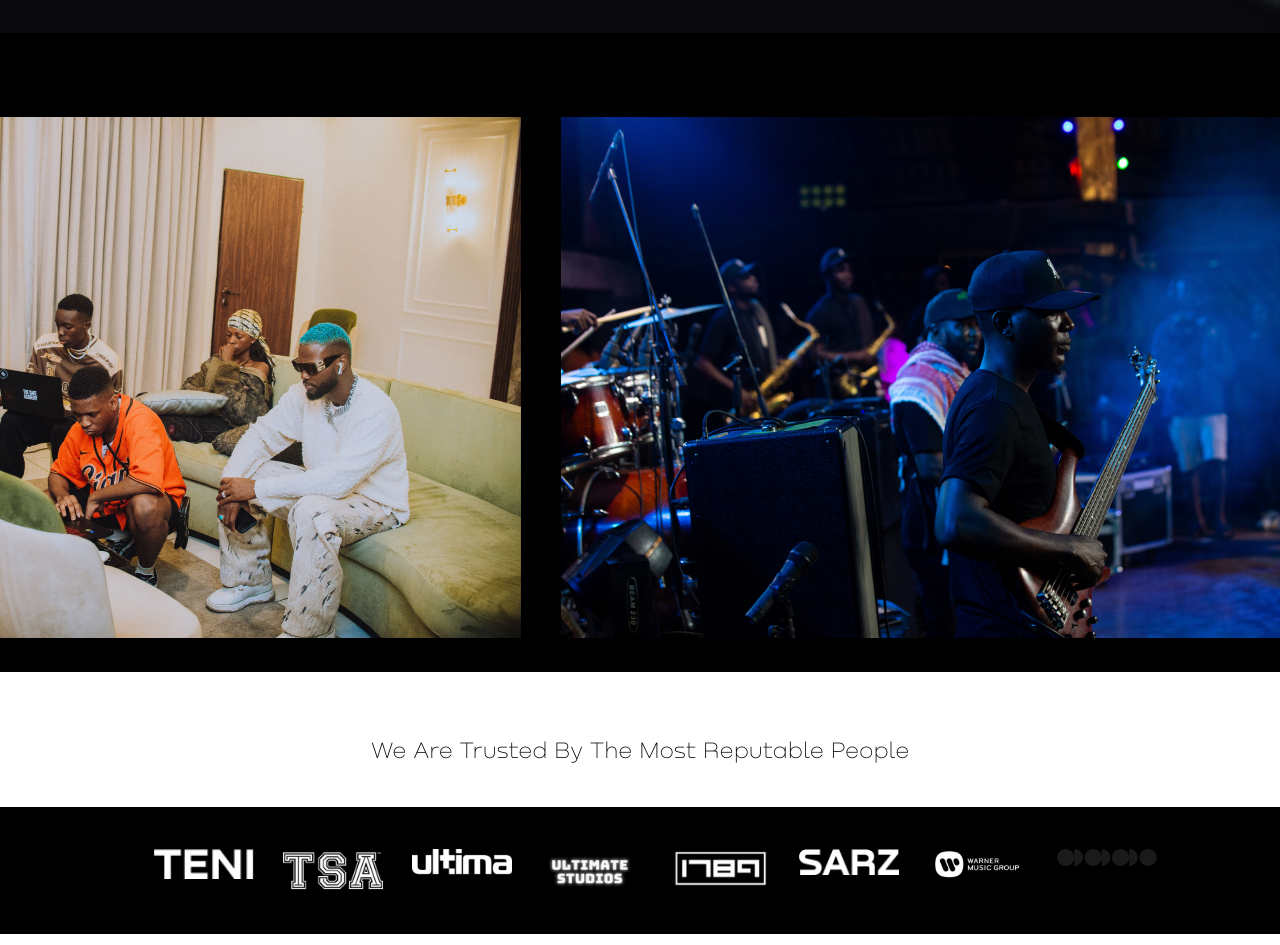
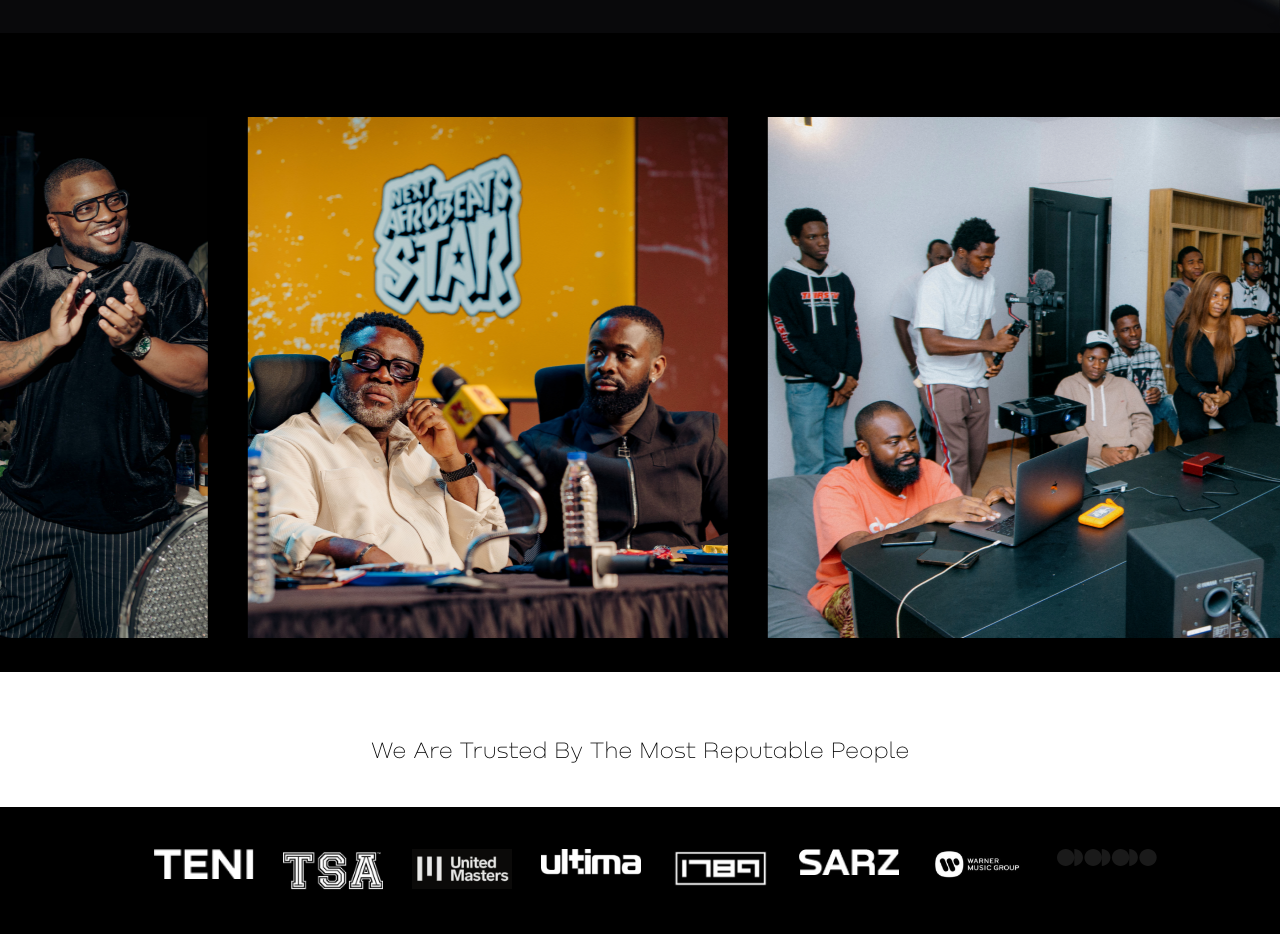
Before and after one commit to Spirewox/Innicross, a React (Vite) app: page / in a window 1280 px wide. Shown: the part 767-1712 px from the top of the page. Built offline with nearby package versions, Linux system fonts and the light colour scheme.

Commit message:
validate newsletter form and service form, also make changes in slides and marquees

```diff
--- a/src/App.jsx
+++ b/src/App.jsx
@@ -6,11 +6,13 @@ import { BrowserRouter as Router, Route, Routes } from 'react-router-dom';
 import OurService from './pages/OurService';
 import Portfolio from './pages/Portfolio';
 import OurTeam from './pages/OurTeam';
+import ScrollToTop from './components/Scroll_to_top'
 
 function App() {
   return (
     <>
       <Router>
+        <ScrollToTop />
         {/* Navbar */}
         <div className="pt-[30px] fixed z-10 ">
           <Navbar />
@@ -19,7 +21,7 @@ function App() {
           <Route exact path="/" element={<Homepage />} />
           <Route exact path="/our-services" element={<OurService />} />
           <Route exact path="/portfolio" element={<Portfolio />} />
-          <Route exact path="/our-team" element={<OurTeam/>} />
+          <Route exact path="/our-team" element={<OurTeam />} />
         </Routes>
 
         <div>
--- /dev/null
+++ b/src/components/Scroll_to_top.jsx
@@ -0,0 +1,14 @@
+import { useEffect } from 'react';
+import { useLocation } from 'react-router-dom';
+
+const ScrollToTop = () => {
+  const { pathname } = useLocation();
+
+  useEffect(() => {
+    window.scrollTo(0, 0);
+  }, [pathname]);
+
+  return null;
+};
+
+export default ScrollToTop;
--- a/src/components/homepage/Images.jsx
+++ b/src/components/homepage/Images.jsx
@@ -27,7 +27,7 @@ const Images = () => {
   return (
     <div className="bg-[#000] flex w-full min-w-full overflow-x-hidden pt-[84px] pb-[34px] ">
       <div className="slider">
-        <div className="image-container flex gap-[35px] lg:gap-[40px] ">
+        <div className="images-container flex gap-[35px] lg:gap-[40px] ">
           {images.map((image, index) => (
             <img
               key={index}
--- a/src/components/homepage/Partners.jsx
+++ b/src/components/homepage/Partners.jsx
@@ -1,7 +1,7 @@
 import Teni from '../../assets/images/TENI.png';
 import TSA from '../../assets/images/1ekyv_gC_400x400 1.png';
+import United from '../../assets/images/united-masters-review-930x562-1 1.png'
 import UM from '../../assets/images/logo-white 1.png';
-import US from '../../assets/images/channels4_profile 1.png';
 import Logo from '../../assets/images/1680012057813 1.png';
 import Warner from '../../assets/images/twitch-warner-music-group-partnership-article 1.png';
 import Sarz from '../../assets/images/SARZ.png';
@@ -25,11 +25,10 @@ const Partners = () => {
           <img src={TSA} alt="" className="w-[100px] h-auto " />
         </span>
         <span>
+          <img src={United} alt="" className="w-[100px] h-auto " />
+        </span>
+        <span>
           <img src={UM} alt="" className="w-[100px] h-auto " />
-        </span>
-
-        <span>
-          <img src={US} alt="" className="w-[100px] h-auto " />
         </span>
         <span>
           <img src={Logo} alt="" className="w-[100px] h-auto " />
--- a/src/components/homepage/Services.jsx
+++ b/src/components/homepage/Services.jsx
@@ -174,7 +174,7 @@ const Services = () => {
         <div className="bg-[#000] flex flex-col justify-center items-center text-[#fff] mt-[65px] mx-[20px] rounded-[19.179px] lg:rounded-b-[0] lg:flex-row lg:justify-between lg:flex-1 lg:pb-[78px] ">
           <div className="flex flex-col justify-center items-center lg:justify-start lg:items-start lg:ml-[128px] ">
             <p
-              className="text-[#000] text-[12px] uppercase font-normal tracking-[1.279px] mt-[61.5px] text-center lg:text-[18px] lg:tracking-[2px] "
+              className="text-[#fff] text-[12px] uppercase font-normal tracking-[1.279px] mt-[61.5px] text-center lg:text-[18px] lg:tracking-[2px] "
               style={{ fontFamily: 'Inter' }}
             >
               PRESS RELEASES AND EDITORIALS
--- a/src/components/homepage/css/images.css
+++ b/src/components/homepage/css/images.css
@@ -1,8 +1,8 @@
 
-.image-container {
+.images-container {
   width: max-content;
   overflow-x:hidden;
-  animation: moveSlideshow 40s linear infinite;
+  animation: moveSlideshow 100s linear infinite;
 }
 
 .image-container img {
```
Also changed, not shown: 1 other file (tests, documents, lock files or other folders).
